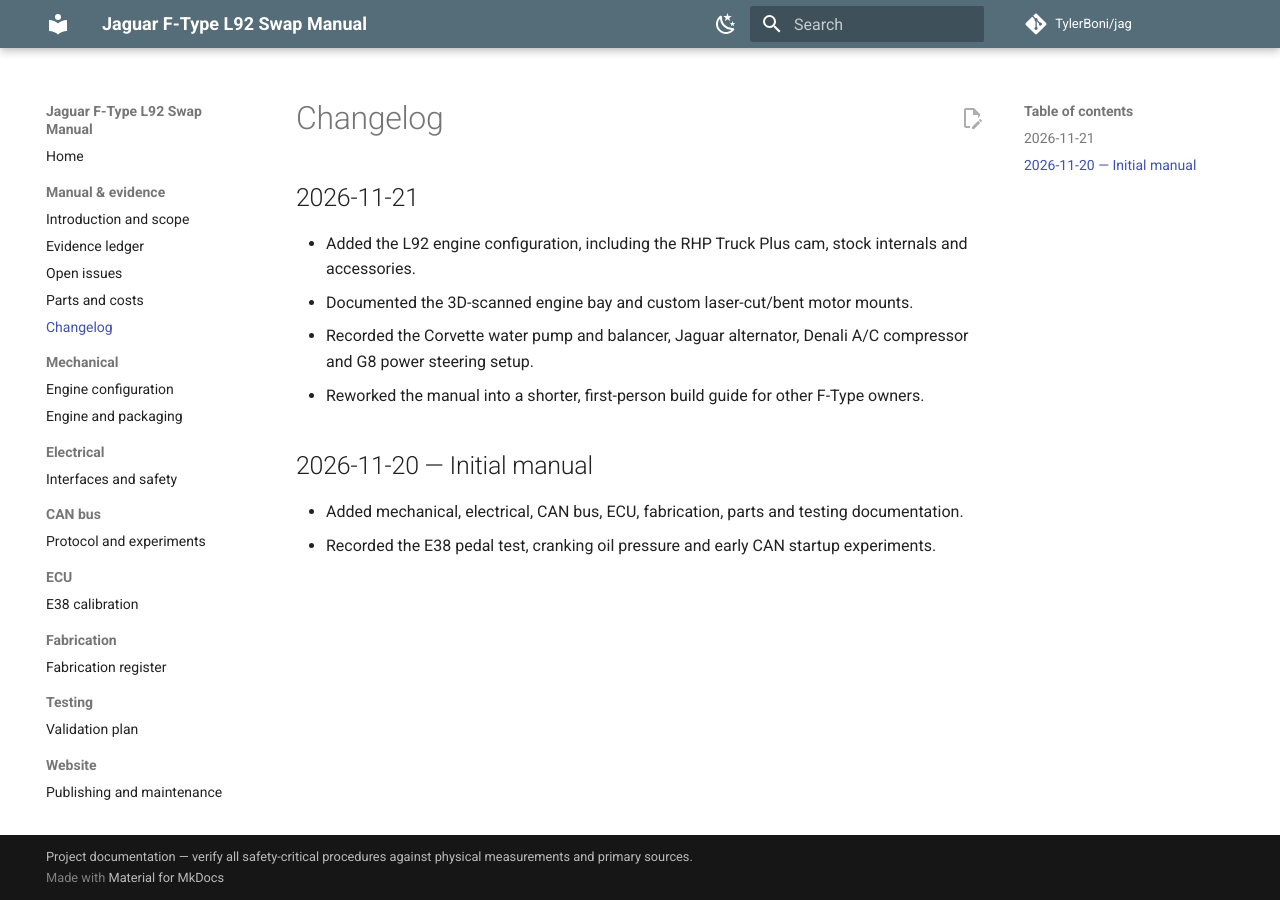
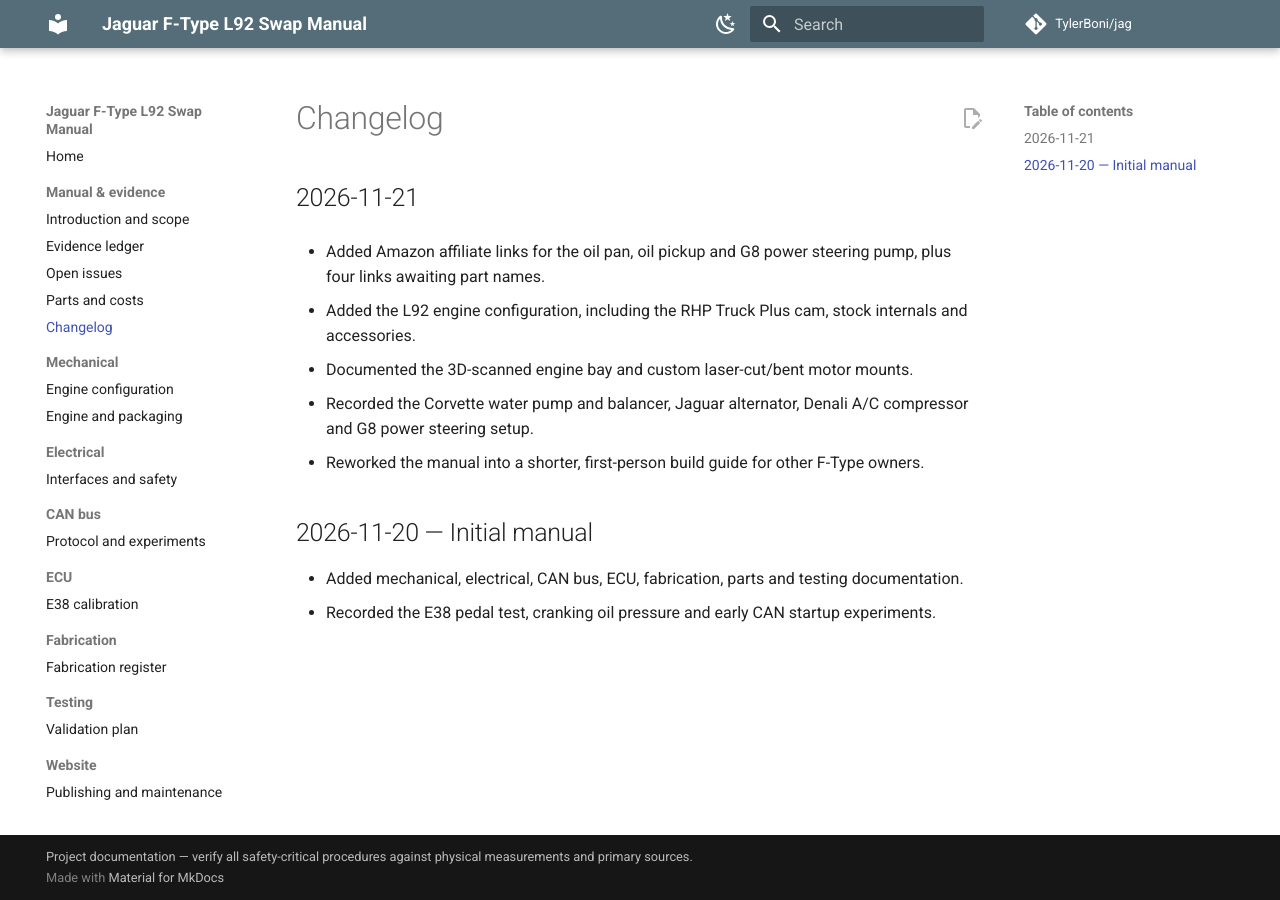
Before and after one commit to TylerBoni/jag, an MkDocs documentation site: the page built from build-manual/CHANGELOG.md, in a window 1280 px wide. Built offline with MkDocs 1.6.1 and Material for MkDocs 9.7.7, drawn with Linux system fonts in a browser that asks for light colours; comment, search, counter and statistics services are not loaded.

Commit message:
docs: log affiliate parts links

```diff
--- a/build-manual/CHANGELOG.md
+++ b/build-manual/CHANGELOG.md
@@ -1,6 +1,8 @@
 # Changelog
 
 ## 2026-11-21
+
+- Added Amazon affiliate links for the oil pan, oil pickup and G8 power steering pump, plus four links awaiting part names.
 
 - Added the L92 engine configuration, including the RHP Truck Plus cam, stock internals and accessories.
 - Documented the 3D-scanned engine bay and custom laser-cut/bent motor mounts.
```
